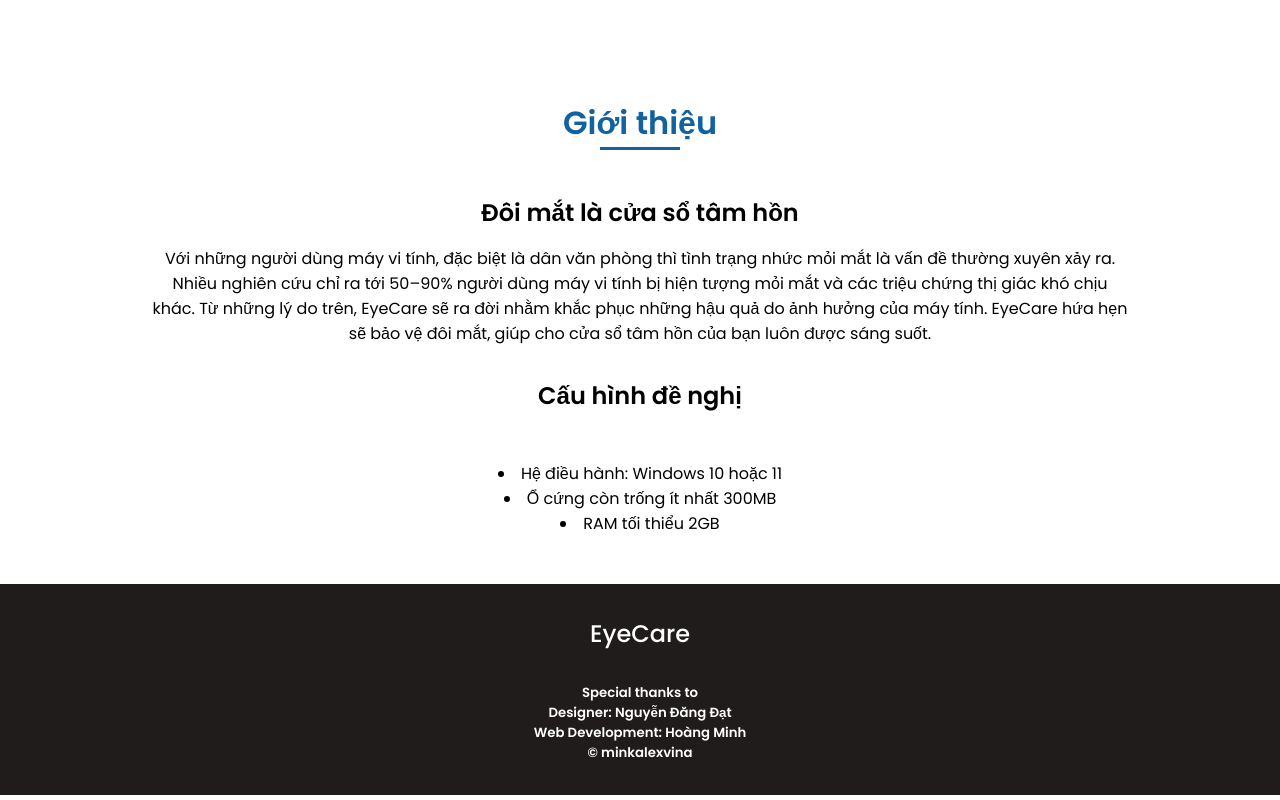
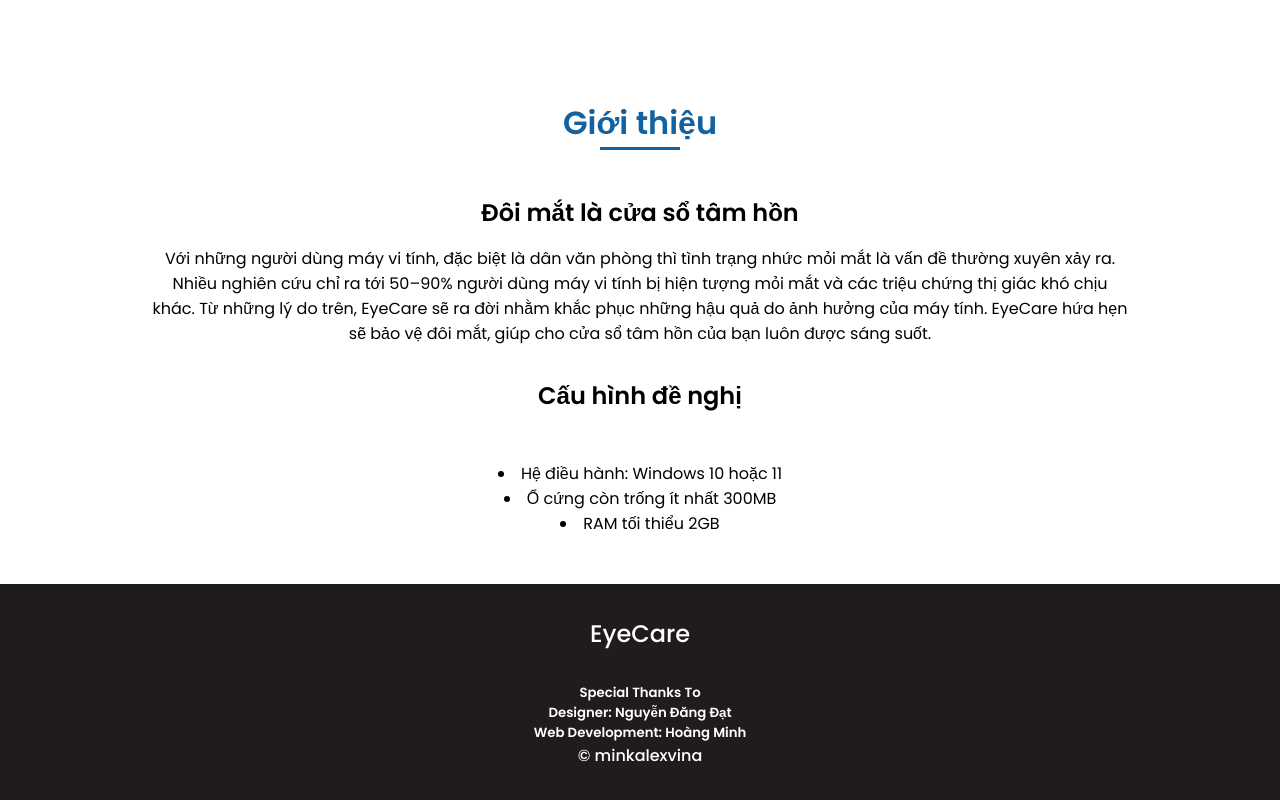
Before and after one commit to anh-dz/eyecare, a plain HTML site: page index.html in a window 1280 px wide. Shown: the part 555-1355 px from the top of the page. Drawn offline with Linux system fonts and the light colour scheme.

Commit message:
Update index.html

```diff
--- a/index.html
+++ b/index.html
@@ -87,7 +87,7 @@
         <button class="scrollToTopBtn">😘</button>
     </main>
     <footer class="footer">
-        <p class="footer__title">EyeCare<br><h5>Special thanks to<br>Designer: Nguyễn Đăng Đạt<br>Web Development: Hoàng Minh<h5></p>
+        <p class="footer__title">EyeCare<br><h5>Special Thanks To<br>Designer: Nguyễn Đăng Đạt<br>Web Development: Hoàng Minh</h5></p>
         <p>&#169; minkalexvina</p>
     </footer>
 
```
